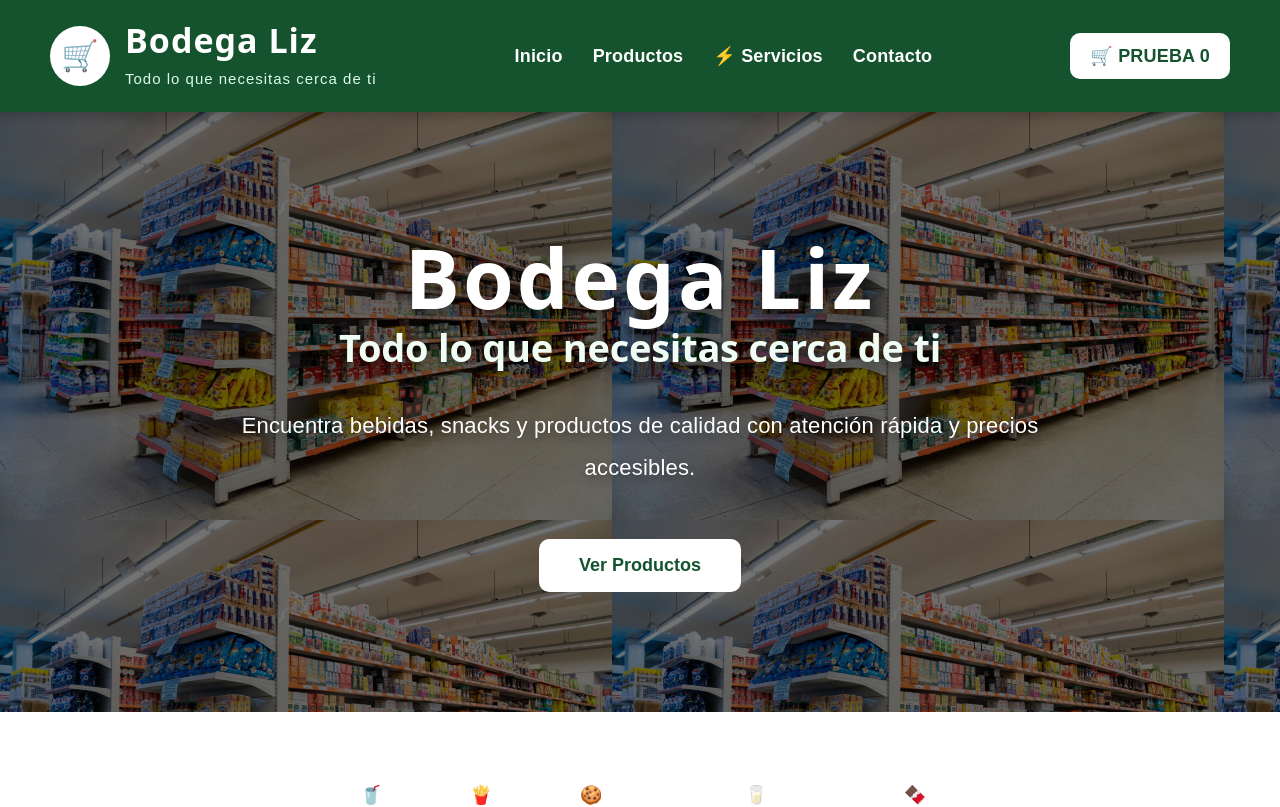
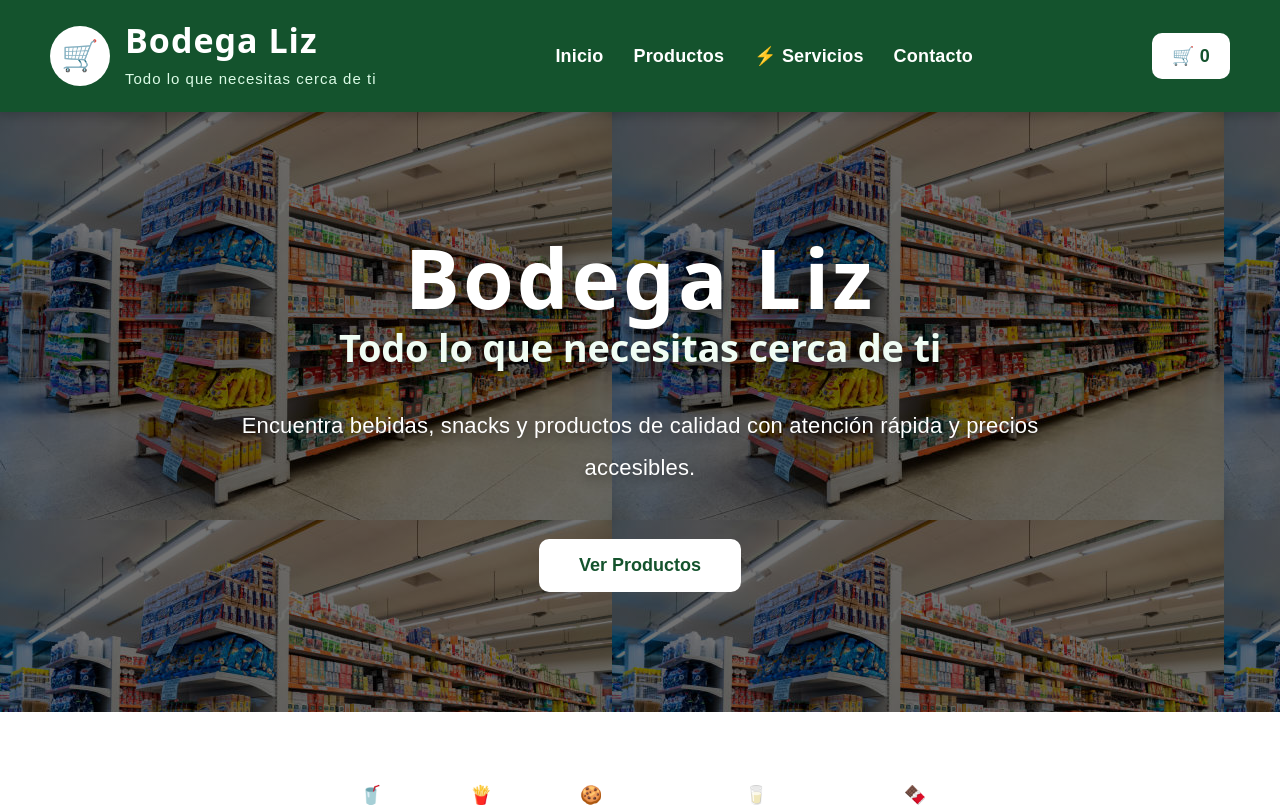
Before and after one commit to juxn-vx97/Bodega-Liz---proyecto-Cloud-Computing, a React app in the folder frontend/: page / in a window 1280 px wide. Shown: the top 807 px of the page. Built offline with nearby package versions, Linux system fonts and the light colour scheme; the HTML template or start-up script is replaced by a standard one.

Commit message:
Bodega Liz pagina Oficial

```diff
--- a/frontend/src/components/Navbar.jsx
+++ b/frontend/src/components/Navbar.jsx
@@ -69,7 +69,7 @@ function Navbar(props) {
 
       <Link to="/carrito" className="cart">
 
-        🛒 PRUEBA {props.carrito.length}
+        🛒  {props.carrito.length}
       </Link>
 
     </nav>
```
